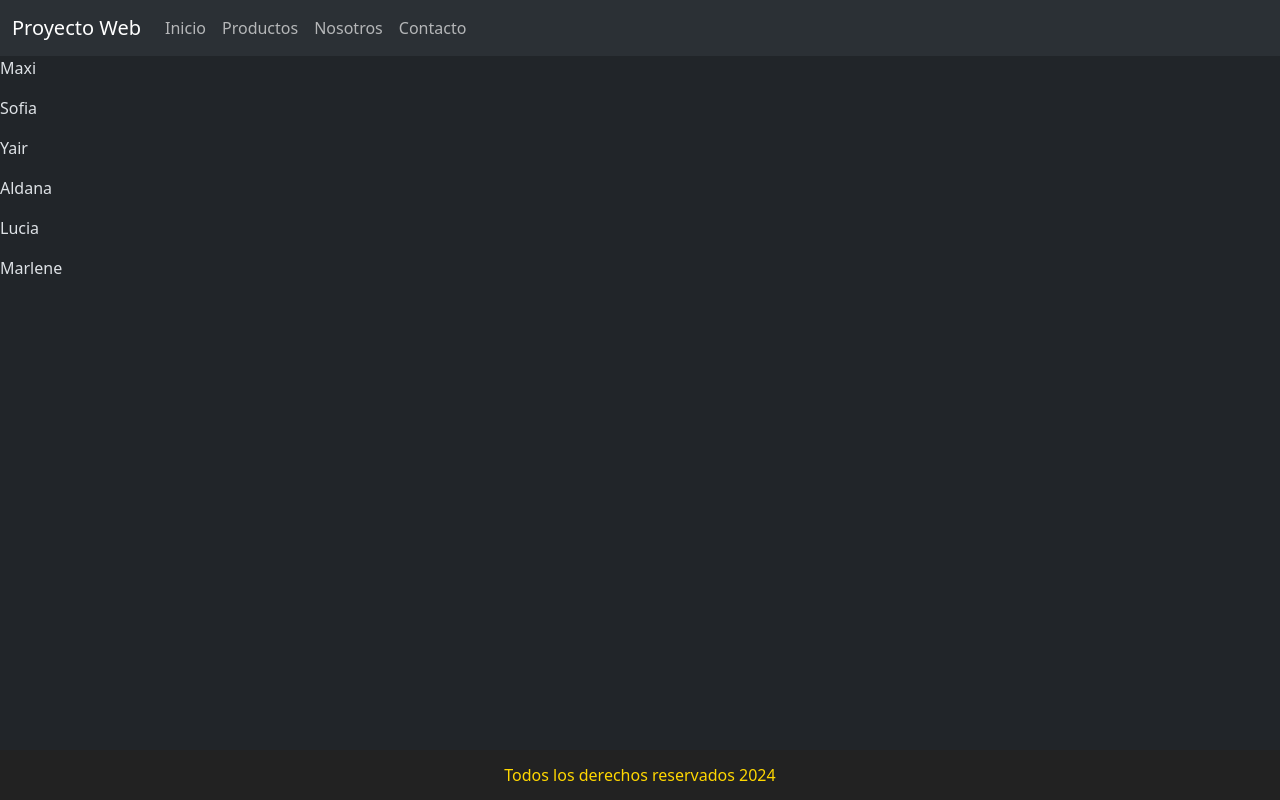
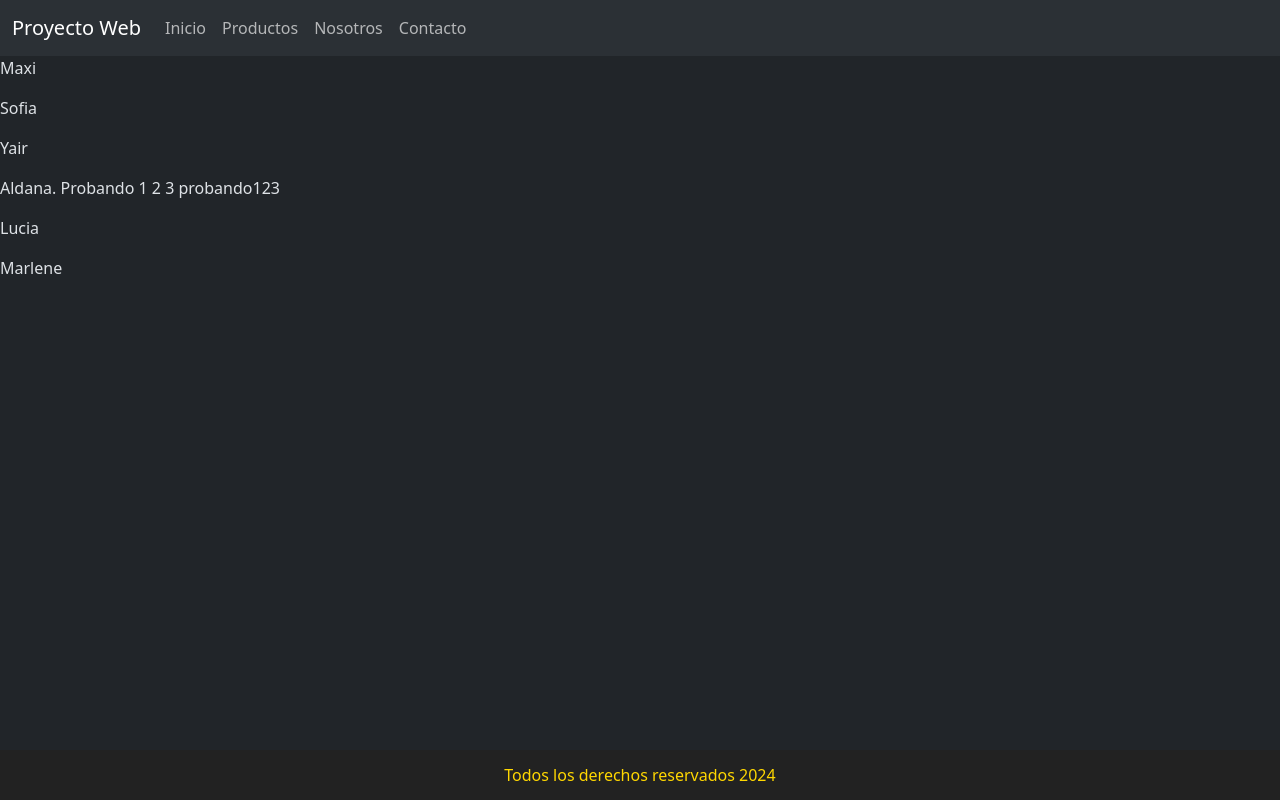
Before and after one commit to mlapeducacionit/proyecto-colab, a website built with Vite: page index.html in a window 1280 px wide. Built offline with nearby package versions, Linux system fonts and the light colour scheme.

Commit message:
Agrego algo en el P de Aldana

```diff
--- a/index.html
+++ b/index.html
@@ -39,7 +39,7 @@
 
       <p>Yair</p>
 
-      <p>Aldana</p>
+      <p>Aldana. Probando 1 2 3 probando123</p>
 
       <p>Lucia</p>
 
```
